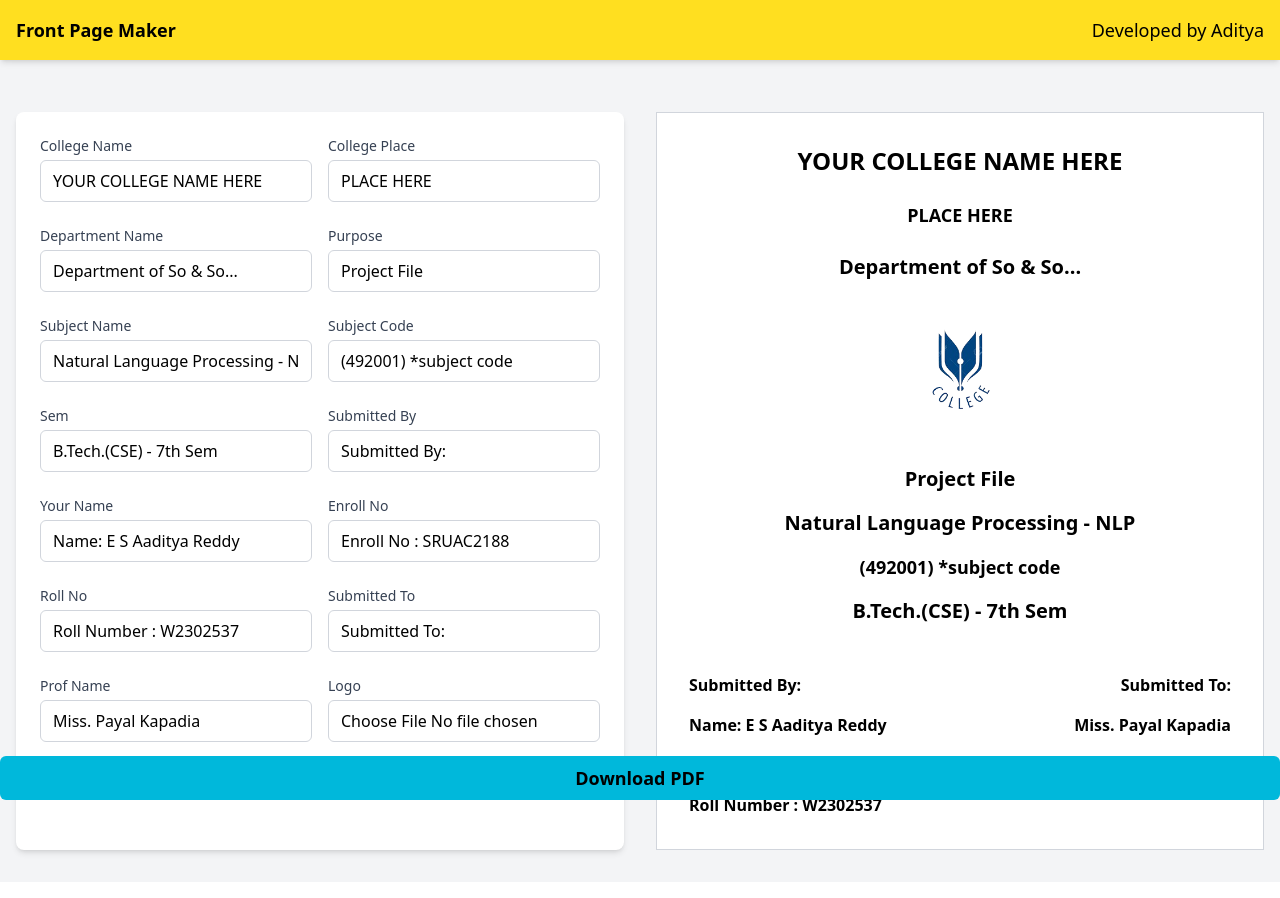
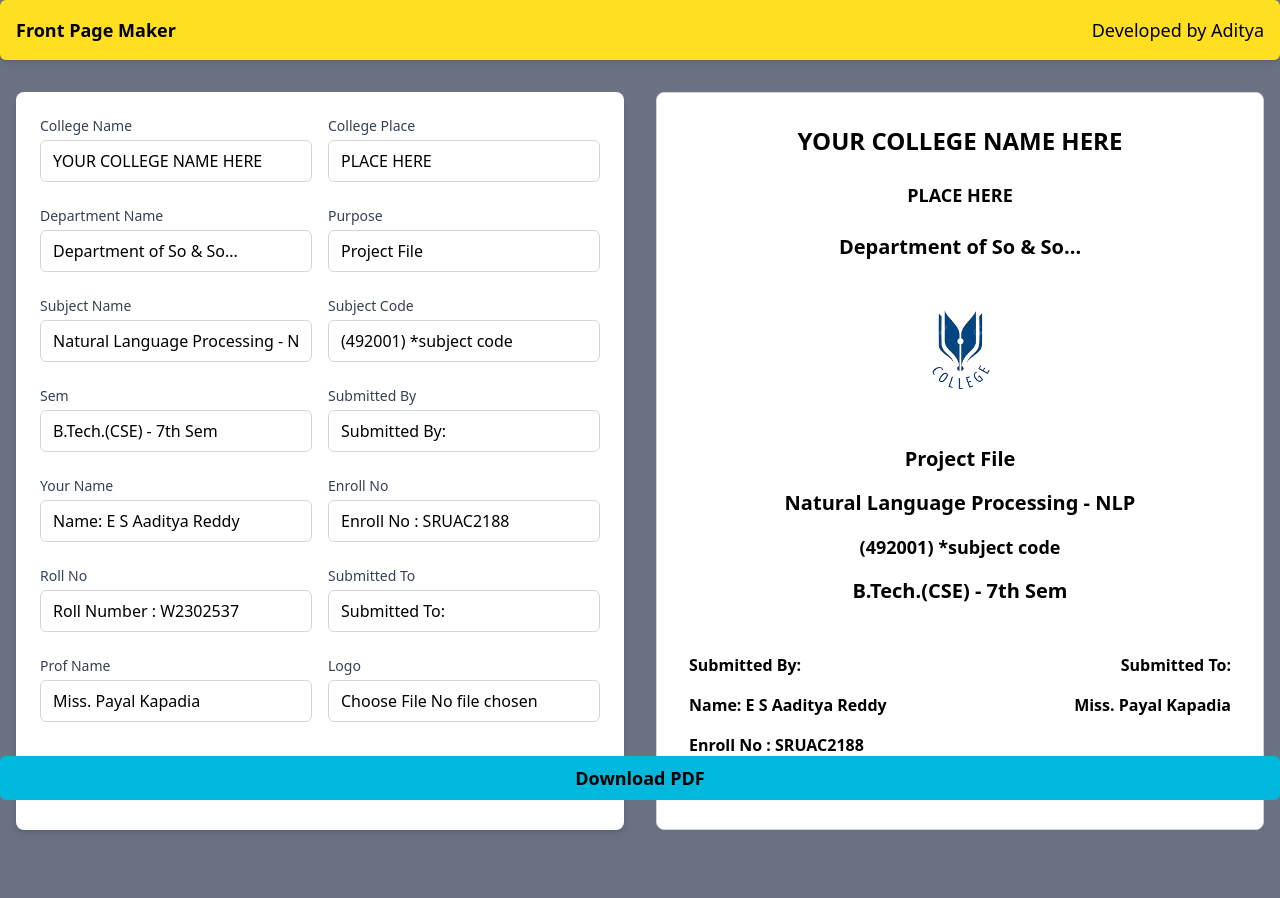
Before and after one commit to EmaniAditya/front-page-maker, a React (Vite) app: page / in a window 1280 px wide. Shown: the top 898 px of the page. Built offline with nearby package versions, Linux system fonts and the light colour scheme.

Commit message:
styling updates

```diff
--- a/src/App.jsx
+++ b/src/App.jsx
@@ -104,7 +104,7 @@ function App() {
   };
 
   return (
-    <div className='min-h-screen bg-gray-100 pt-20'>
+    <div className='min-h-screen bg-gray-500 pt-15 pb-15'>
       <Header />
 
       <div className='container mx-auto px-4 py-8'>
@@ -133,7 +133,7 @@ function App() {
       <div className='fixed bottom-0 w-full'>
         <button
           onClick={generatePDF}
-          className='w-full mt-4 bg-cyan-500 text-black text-lg font-bold py-2 rounded-md hover:bg-blue-500 hover:text-white transition'
+          className='w-full bg-cyan-500 text-black text-lg font-bold py-2 rounded-md hover:bg-blue-500 hover:text-white transition'
         >
           Download PDF
         </button>
--- a/src/components/Header.jsx
+++ b/src/components/Header.jsx
@@ -1,7 +1,7 @@
 export const Header = () => {
   return (
     <div>
-      <header className='fixed top-0 left-0 w-full bg-yellow-300 flex justify-between items-center p-4 z-50 shadow-md text-black text-lg font-bold hover:underline'>
+      <header className='rounded-md fixed top-0 left-0 w-full bg-yellow-300 flex justify-between items-center p-4 z-50 shadow-md text-black text-lg font-bold hover:underline'>
         <a href='https://github.com/emaniaditya/front-page-maker' target='_blank'>
           <h1>Front Page Maker</h1>
         </a>
--- a/src/components/PreviewSection.jsx
+++ b/src/components/PreviewSection.jsx
@@ -15,7 +15,7 @@ export const PreviewSection = ({
   profName,
 }) => {
   return (
-    <div className='w-full max-w-[21cm] max-h-[29.7cm] mx-auto bg-white p-8 shadow-lg border border-gray-300 font-bold'>
+    <div className='rounded-lg w-full max-w-[21cm] max-h-[29.7cm] mx-auto bg-white p-8 shadow-lg border border-gray-300 font-bold'>
       <div className='text-center space-y-6'>
         <h1 className='text-2xl'>{collegeName}</h1>
         <h2 className='text-lg'>{collegePlace}</h2>
```
